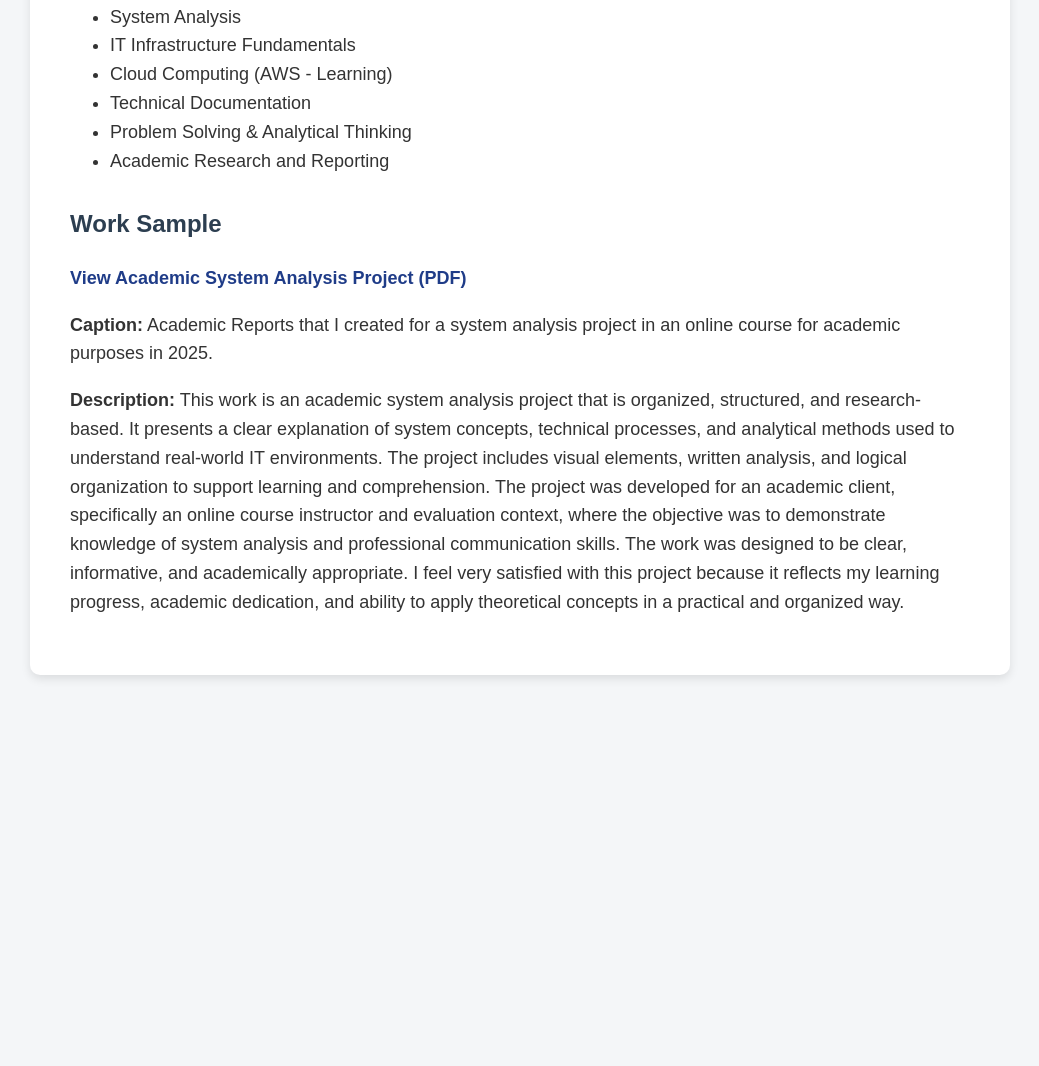
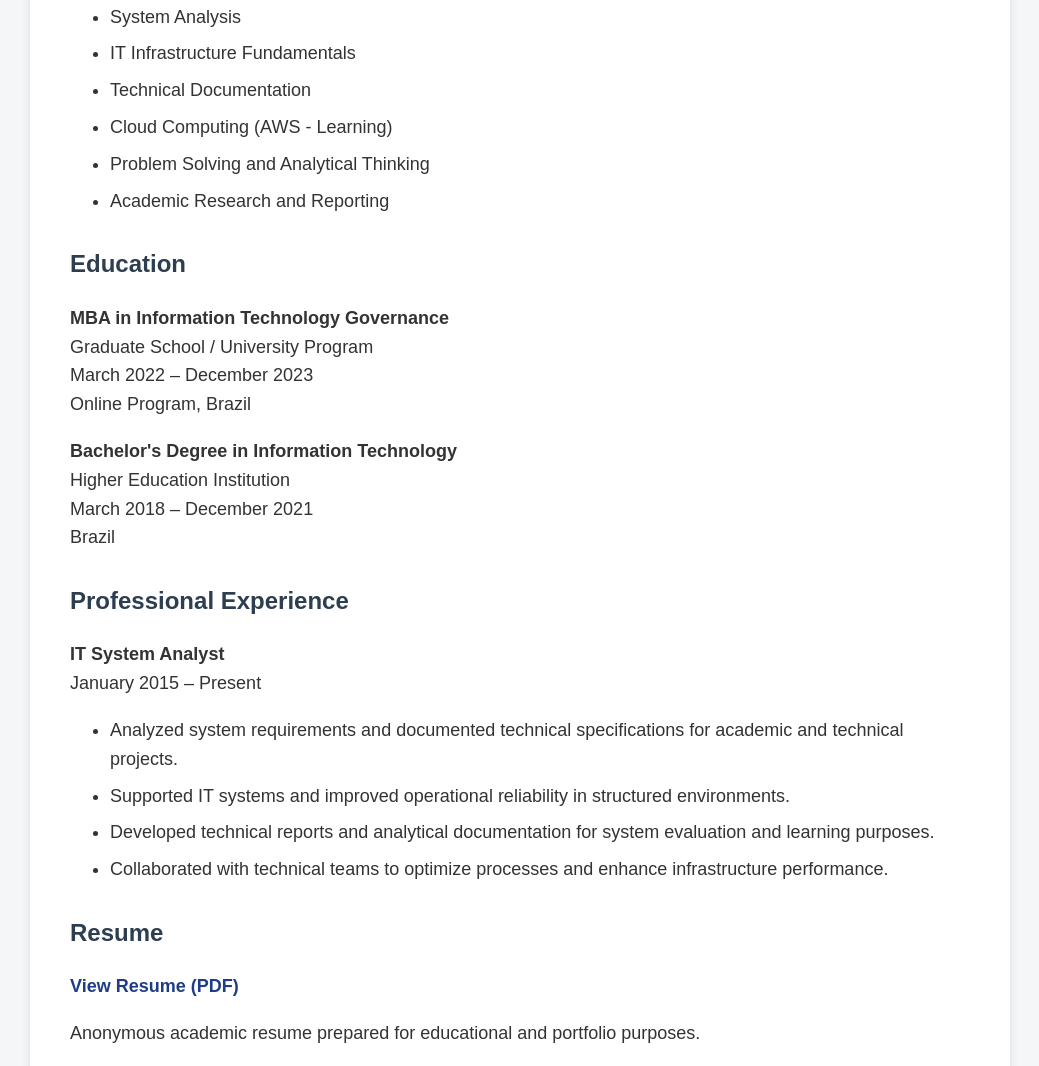
Before and after one commit to lpa-english-student/portfolio, a plain HTML site: page index.html in a window 1280 px wide. Shown: the part 746-1812 px from the top of the page, without its empty margins (120-1159 px from the left). Before the commit the page ends 1461 px from the top, so only its background shows below. Drawn offline with Linux system fonts and the light colour scheme.

Commit message:
Update index.html

```diff
--- a/index.html
+++ b/index.html
@@ -43,6 +43,9 @@
         ul {
             font-size: 18px;
         }
+        li {
+            margin-bottom: 8px;
+        }
     </style>
 </head>
 <body>
@@ -55,21 +58,56 @@
             I am an IT System Analyst with strong academic and professional knowledge in system analysis, infrastructure, and technology solutions. I focus on improving system performance, reliability, and operational efficiency through structured analysis and problem-solving.
         </p>
         <p>
-            Throughout my academic and technical development, I have worked on analytical projects involving system concepts, documentation, and technical evaluation. These experiences helped me develop critical thinking, organization, and clear technical communication skills.
+            Throughout my academic and technical development, I have worked on analytical projects involving system concepts, documentation, and technical evaluation. These experiences have strengthened my critical thinking, organization, and technical communication skills in academic and professional contexts.
         </p>
         <p>
-            In addition to my core knowledge, I am developing skills in cloud computing, AWS, DevOps fundamentals, and automation. I am also proficient in analytical thinking, technical documentation, and continuous learning in modern IT environments.
+            In addition to my core knowledge, I am developing skills in cloud computing, AWS, DevOps fundamentals, and automation. I am committed to continuous learning and applying analytical methods to real-world IT environments.
         </p>
 
         <h2>Core Skills</h2>
         <ul>
             <li>System Analysis</li>
             <li>IT Infrastructure Fundamentals</li>
+            <li>Technical Documentation</li>
             <li>Cloud Computing (AWS - Learning)</li>
-            <li>Technical Documentation</li>
-            <li>Problem Solving & Analytical Thinking</li>
+            <li>Problem Solving and Analytical Thinking</li>
             <li>Academic Research and Reporting</li>
         </ul>
+
+        <h2>Education</h2>
+        <p>
+            <strong>MBA in Information Technology Governance</strong><br>
+            Graduate School / University Program<br>
+            March 2022 – December 2023<br>
+            Online Program, Brazil
+        </p>
+
+        <p>
+            <strong>Bachelor's Degree in Information Technology</strong><br>
+            Higher Education Institution<br>
+            March 2018 – December 2021<br>
+            Brazil
+        </p>
+
+        <h2>Professional Experience</h2>
+        <p>
+            <strong>IT System Analyst</strong><br>
+            January 2015 – Present
+        </p>
+        <ul>
+            <li>Analyzed system requirements and documented technical specifications for academic and technical projects.</li>
+            <li>Supported IT systems and improved operational reliability in structured environments.</li>
+            <li>Developed technical reports and analytical documentation for system evaluation and learning purposes.</li>
+            <li>Collaborated with technical teams to optimize processes and enhance infrastructure performance.</li>
+        </ul>
+
+        <h2>Resume</h2>
+        <p>
+            <a href="resume.pdf" target="_blank">View Resume (PDF)</a>
+        </p>
+        <p>
+            Anonymous academic resume prepared for educational and portfolio purposes.
+        </p>
 
         <h2>Work Sample</h2>
         <p>
```
